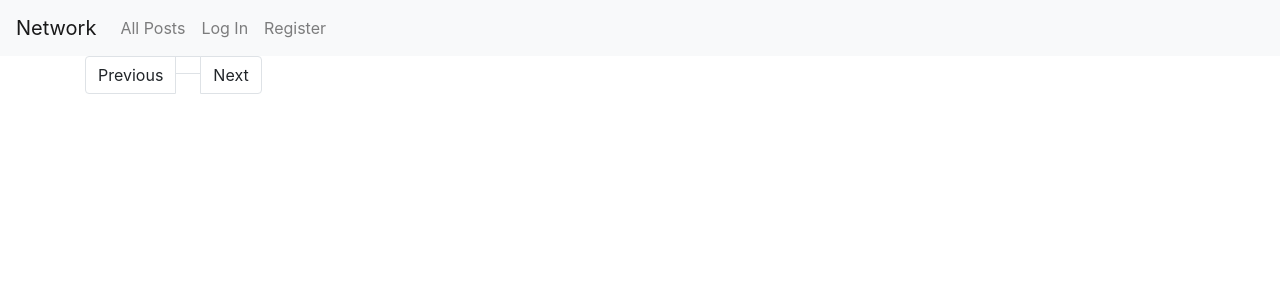
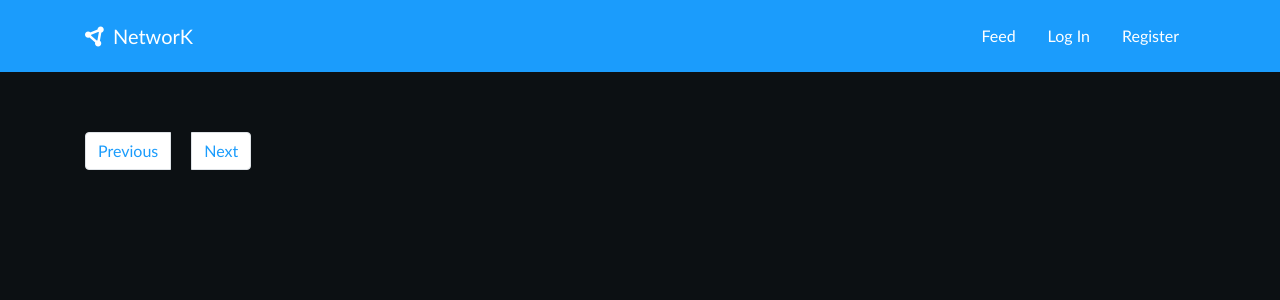
Before and after one commit to mihaiwebdev/Network-Web-App, a Django app: template network/templates/network/index.html in a window 1280 px wide. Shown: the top 300 px of the page. Run offline with Django 3.2, Linux system fonts and the light colour scheme; the template is opened without the code that fills it, so the values that code supplies are empty; some libraries are stand-ins or nearby versions.

Commit message:
Added styling

```diff
--- a/network/static/network/network.js
+++ b/network/static/network/network.js
@@ -15,7 +15,120 @@ document.addEventListener('DOMContentLoaded', () => {
 
 })
 
+// Create the post layout
+const post_layout = (post, data, page) => {
 
+    // Make the post container
+    const postCard = document.createElement('div')
+    postCard.className = 'd-flex flex-row post-card'
+
+    //  Creat Like button and add logic
+    const likeBtn = document.createElement('i')
+    likeBtn.setAttribute('id', post.id)
+
+    // Likes
+    const likeDiv = document.createElement('div')
+    likeDiv.className = 'd-flex '
+    const postLikes = document.createElement('p')
+    postLikes.className = 'ml-2'
+    postLikes.innerHTML = post.likes.length
+    likeDiv.append(likeBtn,postLikes)
+
+    // Like and unlike logic
+    if (post.likes.includes(data[1].logged_user)) {
+
+        likeBtn.className = 'fa-solid fa-heart'
+    } else {
+
+        likeBtn.className = 'fa-regular fa-heart'
+    }
+
+    likeBtn.onclick = () => {
+
+        if (likeBtn.className === 'fa-solid fa-heart') {
+
+            like_post(post.id, 'unlike')
+
+            likeBtn.className = 'fa-regular fa-heart'
+
+            postLikes.innerHTML = `${parseInt(postLikes.innerHTML) - 1}`
+
+        } else if (likeBtn.className === 'fa-regular fa-heart') {
+
+            like_post(post.id, 'like')
+
+            likeBtn.className = 'fa-solid fa-heart'
+
+            postLikes.innerHTML = `${parseInt(postLikes.innerHTML) + 1 }`
+        }
+    }
+
+    // Create edit button for the author and add event
+    const editBtn = document.createElement('p')
+    editBtn.innerHTML = 'Edit'
+
+    if (post.author === data[1].logged_user) {
+
+        editBtn.className = 'edit-btn d-block '
+    }
+    else {
+        editBtn.className = 'edit-btn d-none'
+    }
+    editBtn.onclick = () => edit_post(post)
+
+    // User avatar
+    const postUser = document.createElement('div')
+    postUser.className = 'mt-3'
+    postUser.innerHTML = '<i class="fa-solid fa-user-ninja fa-2x"></i>'
+
+    // Create header with the post author and add event listener
+    const postHeader = document.createElement('div')
+    postHeader.className = 'd-flex flex-row'
+    const postAuthor = document.createElement('h4')
+    postAuthor.className = 'post-username'
+    postAuthor.setAttribute('id', post.author)
+    postAuthor.innerHTML = `${post.author} - `
+    postAuthor.onclick = () => show_profile(postAuthor.id)
+
+    // Create timestamp
+    const postTime = document.createElement('p')
+    postTime.innerHTML = post.timestamp
+    postTime.className = 'post-timestamp'
+
+    // Append to post header
+    postHeader.append(postAuthor, postTime)
+
+    // Create post text
+    const postText = document.createElement('p')
+    postText.innerHTML = post.text
+    postText.className = 'post-text'
+
+    // Comments
+    const postComments = document.createElement('p')
+    postComments.innerHTML = `<i class="fa-regular fa-comment mr-2"></i>${post.comments.length}`
+    // TODO: add comments functionality
+
+    // Post actions element
+    const postActions = document.createElement('div')
+    postActions.className = 'post-actions'
+    postActions.append(likeDiv, postComments, editBtn)
+
+    // Create post body container
+    const postBody = document.createElement('div')
+    postBody.className = 'post-body'
+
+    // Append elements to post body container
+    postBody.append(postHeader, postText, postActions)
+
+    // Append all elements to the post container
+    postCard.append(postUser, postBody)
+
+    // Display post container on the page
+    document.getElementById(page).appendChild(postCard)
+}
+
+
+// Load the requested posts
 const load_posts = (posts, page) => {
     // Display feed layout
     if (document.getElementById('createPost') &&
@@ -35,84 +148,13 @@ const load_posts = (posts, page) => {
         fetch(`${posts}/${page}`)
         .then(res => res.json())
         .then(data => {
-            console.log(data)
+
             if (data.length > 0) {
 
                 data[0].posts.forEach(post => {
 
-                    // Make the post container
-                    const postCard = document.createElement('div')
-                    postCard.className = 'd-flex flex-column'
-
-                    //  Creat Like button and add logic
-                    const likeBtn = document.createElement('button')
-                    likeBtn.setAttribute('id', post.id)
-
-                    // Like and unlike logic
-                    if (post.likes.includes(data[1].logged_user)) {
-                        likeBtn.innerHTML= 'Unlike'
-                        likeBtn.className = 'btn btn-danger'
-                    } else {
-                        likeBtn.innerHTML= 'Like'
-                        likeBtn.className = 'btn btn-primary'
-                    }
-
-                    likeBtn.onclick = () => {
-
-                        if (likeBtn.innerHTML === 'Unlike') {
-
-                            like_post(post.id, 'unlike')
-                            likeBtn.innerHTML = 'Like'
-                            likeBtn.className = 'btn btn-primary'
-
-                        } else if (likeBtn.innerHTML === 'Like') {
-
-                            like_post(post.id, 'like')
-                            likeBtn.innerHTML = 'Unlike'
-                            likeBtn.className = 'btn btn-danger'
-                        }
-                    }
-
-                    // Create edit button for the author and add event
-                    const editBtn = document.createElement('button')
-                    editBtn.innerHTML = 'Edit'
-
-                    if (post.author === data[1].logged_user) {
-
-                        editBtn.className = 'd-block btn btn-secondary'
-                    }
-                    else {
-                        editBtn.className = 'd-none'
-                    }
-                    editBtn.onclick = () => edit_post(post)
-
-                    // Create header with the psot author and add event listener
-                    const postAuthor = document.createElement('h4')
-                    postAuthor.className = 'post-username'
-                    postAuthor.setAttribute('id', post.author)
-                    postAuthor.innerHTML = post.author
-                    postAuthor.onclick = () => show_profile(postAuthor.id)
-
-                    // Create post content, timestamp, likes and comments
-                    const postBody = document.createElement('p')
-                    postBody.innerHTML = post.text
-
-                    const postTime = document.createElement('small')
-                    postTime.innerHTML = post.timestamp
-
-                    const postLikes = document.createElement('p')
-                    postLikes.innerHTML = post.likes.length
-
-                    // TODO: add comments functionality
-
-                    // const postComments = document.createElement('p')
-                    // postComments.innerHTML = post.comments.length
-
-                    // Append all elements to the post container
-                    postCard.append(postAuthor, postBody, postTime, postLikes, likeBtn, editBtn)
-
-                    // Display post container on the page
-                    document.getElementById('feed').appendChild(postCard)
+                    // Make post card for each post
+                    post_layout(post, data, 'feed')
 
                     // Add event listener for cliking the username
                     if (document.getElementById('userProfile') !== null) {
@@ -182,12 +224,19 @@ const show_profile = (name) => {
     .then(res => res.json())
     .then(data => {
 
-        document.getElementById('userName').innerHTML = data[0].username
-        document.getElementById('followers').innerHTML = data[0].followers.length
-        document.getElementById('following').innerHTML = data[0].following.length
+        // Get the user data
+        const userName = document.getElementById('userName')
+        userName.innerHTML = `${data[0].username}'s profile`
 
+        const followers = document.getElementById('followers')
+        followers.innerHTML = `Followers - ${data[0].followers.length}`
+
+
+        const following = document.getElementById('following')
+        following.innerHTML = `Following - ${data[0].following.length}`
+
+        // Empty the page
         document.getElementById('posts').innerHTML = ''
-
 
         // Show follow button for other users than the author
         if (data[1].logged_user !== data[0].username) {
@@ -214,43 +263,8 @@ const show_profile = (name) => {
         // Create the html layout with user's data
         data[2].map(post => {
 
-                // Create and fill in the post card for every post
-                const postCard = document.createElement('div')
-                postCard.className = 'd-flex flex-column'
+            post_layout(post, data, 'posts')
 
-                const likeBtn = document.createElement('button')
-                likeBtn.setAttribute('id', post.id)
-                likeBtn.innerHTML= 'Like'
-                likeBtn.className = 'btn btn-primary'
-
-                // Create edit button for the author and add event
-                const editBtn = document.createElement('button')
-                editBtn.innerHTML = 'Edit'
-                editBtn.onclick = () => edit_post(post)
-
-                // Show edit button for the author and hide for other userr
-                if (data[1].logged_user !== data[0].username) {
-                    editBtn.className = 'd-none'
-
-                } else {
-                    editBtn.className = 'd-block btn btn-secondary'
-                }
-
-                const postBody = document.createElement('p')
-                postBody.innerHTML = post.text
-
-                const postTime = document.createElement('small')
-                postTime.innerHTML = post.timestamp
-
-                const postLikes = document.createElement('p')
-                postLikes.innerHTML = post.likes.length
-
-                const postComments = document.createElement('p')
-                postComments.innerHTML = post.comments.length
-
-                postCard.append(postBody, postTime, postLikes, likeBtn, editBtn, postComments)
-
-                document.getElementById('posts').append(postCard)
         })
 
     })
--- a/network/static/network/styles.css
+++ b/network/static/network/styles.css
@@ -1,10 +1,142 @@
-textarea{
-    width: 100%;
-}
+/* Global */
+
 a{
     cursor: pointer;
+}
+body {
+    background-color: #0c1013;
+    color: #f3f3f3;
+    font-family: 'Gill Sans', 'Gill Sans MT', Calibri, 'Trebuchet MS', sans-serif;
+}
+
+/* Navbar */
+.navbar {
+    background-color:#1B9CFC ;
+}
+
+.navbar-dark .navbar-toggler{
+    border:none;
+}
+
+.navbar-dark .navbar-nav .nav-link {
+    color: #fff;
 }
 
 .post-username{
     cursor: pointer;
 }
+
+
+#backBtn {
+    background-color: transparent;
+    padding: 0;
+    font-size: 18px;
+}
+
+
+/* Post */
+
+.post-card{
+
+    border-top: 1px solid #485460;
+    padding: 20px 0px;
+}
+
+.fa-user-ninja {
+
+    color: #1B9CFC;
+    border-radius: 50%;
+    padding: 12px;
+    background-color: #CAD3C8;
+
+}
+.post-body {
+    margin-left: 15px;
+}
+
+.post-username {
+    font-size: 22px;
+    font-weight: bold;
+    margin: 0;
+    padding: 0;
+    margin-right: 10px;
+}
+
+.post-timestamp {
+    font-size: 12px;
+    color: #ccc;
+    margin-top: 4px;
+    margin-bottom: 0;
+    padding: 0;
+}
+
+.post-text {
+    font-size: 18px;
+    color: #eee;
+    margin: 0;
+    letter-spacing: 0.3px;
+    font-weight: lighter;
+    margin-bottom: 5px;
+
+}
+
+.post-actions {
+    display: flex;
+}
+.post-actions>p {
+    margin:0px 20px ;
+}
+
+.fa-heart{
+    margin-top: 4px;
+}
+.fa-solid.fa-heart{
+    color: #ff3f34;
+}
+.fa-heart:hover {
+    opacity: 0.8;
+    cursor: pointer;
+}
+
+.edit-btn {
+    cursor: pointer;
+}
+
+a:not([href]){
+    color: #1B9CFC;
+}
+
+.page-link {
+    margin: 20px 0px;
+
+}
+
+.page-item:hover{
+    color: #1B9CFC;
+}
+
+.current-page {
+    display: flex;
+    justify-content: center;
+    align-items: center;
+    margin: 0 10px;
+    margin-top: 14px;
+}
+
+/* Posts */
+textarea{
+    border: none;
+    margin-bottom: 10px;
+    border-radius: 20px;
+    width: 100%;
+    padding: 5px 10px;
+}
+
+input[type=submit] {
+    padding: 10px;
+    border-radius: 10px;
+}
+input[type=submit]:hover {
+    opacity: 0.8;
+    transform: scale(0.98);
+}
--- a/network/templates/network/index.html
+++ b/network/templates/network/index.html
@@ -2,14 +2,14 @@
 
 {% block body %}
 
-    <button id="backBtn" class="btn btn-warning mb-5 mt-3">Go back</button>
+    <button id="backBtn" class="btn text-white mb-5 text-start"><span><i class="fa-solid fa-chevron-left"></i></span> Back</button>
 
-    <div id="feed">
+    <div id="feed" class="mt-3">
     </div>
     <nav aria-label="Page navigation" id="pageNav">
         <ul class="pagination">
             <li class="page-item"><a class="page-link" id="prev">Previous</a></li>
-            <li class="page-item"><p class="page-link" id="currentPage"></a></li>
+            <li class="current-page"><p class="" id="currentPage"></a></li>
             <li class="page-item"><a class="page-link" id="next">Next</a></li>
         </ul>
     </nav>
@@ -24,7 +24,7 @@
             <div class="mb-3">
                 <textarea name="text" id="compose-body" cols="10" placeholder="What are you thinking?..."></textarea>
             </div>
-            <input type="submit" value="Submit">
+            <input type="submit" value="Post">
 
         </form>
 
--- a/network/templates/network/layout.html
+++ b/network/templates/network/layout.html
@@ -1,56 +1,79 @@
 {% load static %}
+</body>
+</html>
 <!DOCTYPE html>
 <html lang="en">
     <head>
         <meta charset="UTF-8">
         <meta http-equiv="X-UA-Compatible" content="IE=edge">
+        <meta name="viewport" content="width=device-width, initial-scale=1.0">
         <link rel="stylesheet" href="https://stackpath.bootstrapcdn.com/bootstrap/4.4.1/css/bootstrap.min.css" integrity="sha384-Vkoo8x4CGsO3+Hhxv8T/Q5PaXtkKtu6ug5TOeNV6gBiFeWPGFN9MuhOf23Q9Ifjh" crossorigin="anonymous">
+        <link rel="stylesheet" href="https://cdnjs.cloudflare.com/ajax/libs/font-awesome/6.2.1/css/all.min.css">
         <link href="{% static 'network/styles.css' %}" rel="stylesheet">
         <title>{% block title %}Social Network{% endblock %}</title>
     </head>
     <body>
 
-        <nav class="navbar navbar-expand-lg navbar-light bg-light">
-            <a class="navbar-brand" id="home">Network</a>
+        <nav class="navbar navbar-expand-lg navbar-dark py-3 fixed-top">
+            <div class="container">
 
-            <div>
-              <ul class="navbar-nav mr-auto">
+                <a class="navbar-brand" id="home"><i class="fa-solid fa-circle-nodes mr-2"></i>NetworK</a>
+
+                <div class="navbar-toggler white" type="button" data-bs-toggle="collapse"
+                        data-bs-target="#navmenu">
+                    <span class="navbar-toggler-icon"></span>
+                </div>
+
+                <div class="collapse navbar-collapse flex-lg-row-reverse" id="navmenu">
+
+                    <div class="d-flex justify-content-center my-4 my-lg-0 ms-lg-5">
+
                         {% if user.is_authenticated %}
-                    <li class="nav-item">
-                        <a class="nav-link" id="userProfile"><strong>{{ user.username }}</strong></a>
-                    </li>
+
+                            <a class="nav-link" id="userProfile"> <span><i class="fa-regular fa-user mr-2 text-white"></i></span><strong class="text-white">{{ user.username }}</strong></a>
+
                         {% endif %}
-                <li class="nav-item">
-                  <a class="nav-link" id="allPosts">All Posts</a>
+                    </div>
+
+                    <ul class="navbar-nav me-lg-5">
+
+                        <li class="nav-item mx-auto mx-lg-2">
+                            <a class="nav-link" id="allPosts">Feed</a>
                         </li>
                         {% if user.is_authenticated %}
-                    <li class="nav-item">
-                        <a class="nav-link" id="create">Make Post</a>
+                            <li class="nav-item mx-auto mx-lg-2">
+                                <a class="nav-link" id="create">Post<i class="fa-regular fa-pen-to-square text-white ml-2"></i></a>
                             </li>
-                    <li class="nav-item">
-                        <a class="nav-link" id="userFollowing">Following</a>
+                            <li class="nav-item mx-auto mx-lg-2">
+                                <a class="nav-link" id="userFollowing"></i> Following</a>
                             </li>
-                    <li class="nav-item">
+                            <li class="nav-item mx-auto mx-lg-2">
                                 <a class="nav-link" href="{% url 'logout' %}">Log Out</a>
                             </li>
                         {% else %}
-                    <li class="nav-item">
+                            <li class="nav-item mx-auto mx-lg-2">
                                 <a class="nav-link" href="{% url 'login' %}">Log In</a>
                             </li>
-                    <li class="nav-item">
+                            <li class="nav-item mx-auto mx-lg-2">
                                 <a class="nav-link" href="{% url 'register' %}">Register</a>
                             </li>
                         {% endif %}
                     </ul>
                 </div>
+            </div>
         </nav>
 
         <div class="body">
-            <div class="container">
+            <div class="container mt-5 pt-5">
 
                 {% block body %}
                 {% endblock %}
             </div>
+
+            <script src="https://cdn.jsdelivr.net/npm/bootstrap@5.2.0/dist/js/bootstrap.bundle.min.js"
+                integrity="sha384-A3rJD856KowSb7dwlZdYEkO39Gagi7vIsF0jrRAoQmDKKtQBHUuLZ9AsSv4jD4Xa"
+                crossorigin="anonymous">
+            </script>
         </div>
 
 
```
Also changed, not shown: db.sqlite3. Lines whose indentation alone changed are shown as unchanged.
